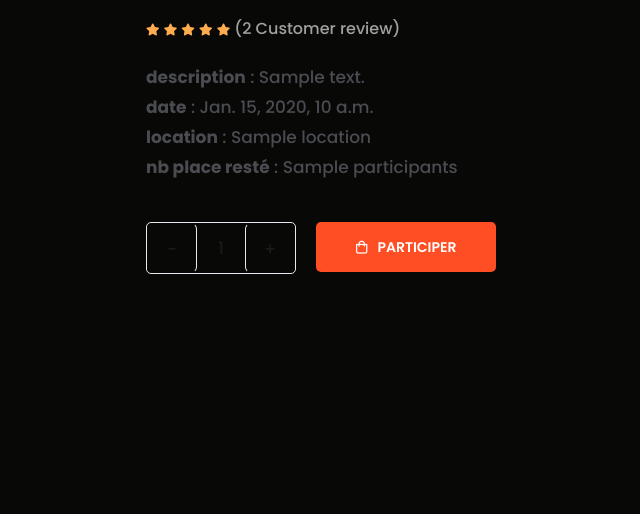
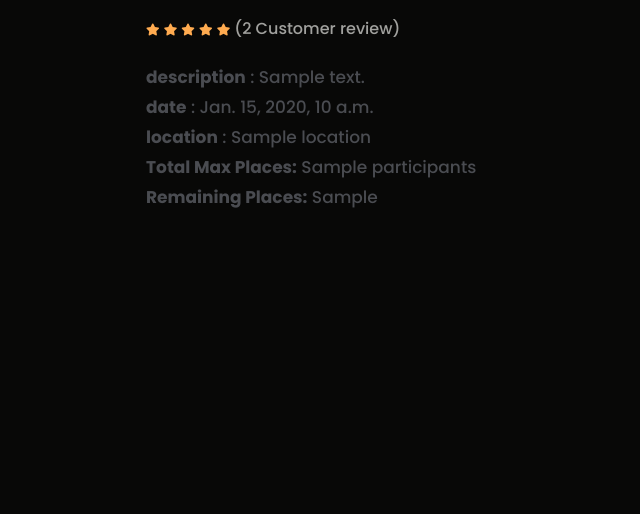
Before and after one commit to Mehdibayoudh/VitAI, a Django app: template EventApp/templates/event-details.html in a window 1280 px wide. Shown: the part 716-1230 px from the top of the page, without its empty margins (506-1146 px from the left). Run offline with Django 4.2, Linux system fonts and the light colour scheme; the template is opened without the code that fills it: most values are stand-ins (such as "Sample title", 1, 10 or a date in 2020); some libraries are stand-ins or nearby versions.

Commit message:
place reste

```diff
--- a/EventApp/models.py
+++ b/EventApp/models.py
@@ -5,6 +5,7 @@ class SportEvent(Document):
     date = DateField(required=True)
     location = StringField(max_length=255, required=True)
     participants = IntField(required=True)
+    AlreadyParticipated = IntField(default=0)  # New field to track participants
     description = StringField()
     image = ImageField()
 
--- a/EventApp/templates/event-details.html
+++ b/EventApp/templates/event-details.html
@@ -67,17 +67,17 @@
                             <p> <strong>description</strong> : {{ event.description }}</p>
                             <p> <strong>date</strong> : {{ event.date }}</p>
                             <p> <strong>location</strong> : {{ event.location }}</p>
-                            <p> <strong>nb place resté</strong> : {{ event.participants }}</p>
+    <p><strong>Total Max Places:</strong> {{ event.participants }}</p>
+<p><strong>Remaining Places:</strong> {{ remaining_places }}</p>
 
                            <div class="product-option">
                                 <form class="form">
                                     <div class="product-row">
-                                        <div>
-                                            <input class="product-count" type="text" value="1" name="product-count">
+                                        {% if remaining_places > 0 %}
+                                        <div class="add-to-cart-btn">
+                                            <button disabled="false" class="xb-btn">participer</button>
                                         </div>
-                                        <div class="add-to-cart-btn">
-                                            <button class="xb-btn"><i class="far fa-shopping-bag"></i>participer</button>
-                                        </div>
+                                        {% endif %}
                                     </div>
                                 </form>
                             </div>
--- a/EventApp/views.py
+++ b/EventApp/views.py
@@ -89,7 +89,9 @@ def create_event(request):
 
 def event_detail(request, event_id):
     event = SportEvent.objects.get(id=event_id)
-    return render(request, 'event-details.html', {'event': event})
+    remaining_places = event.participants - event.AlreadyParticipated
+
+    return render(request, 'event-details.html', {'event': event,'remaining_places':remaining_places})
 
 
 def delete_event(request, idEvent):
```
